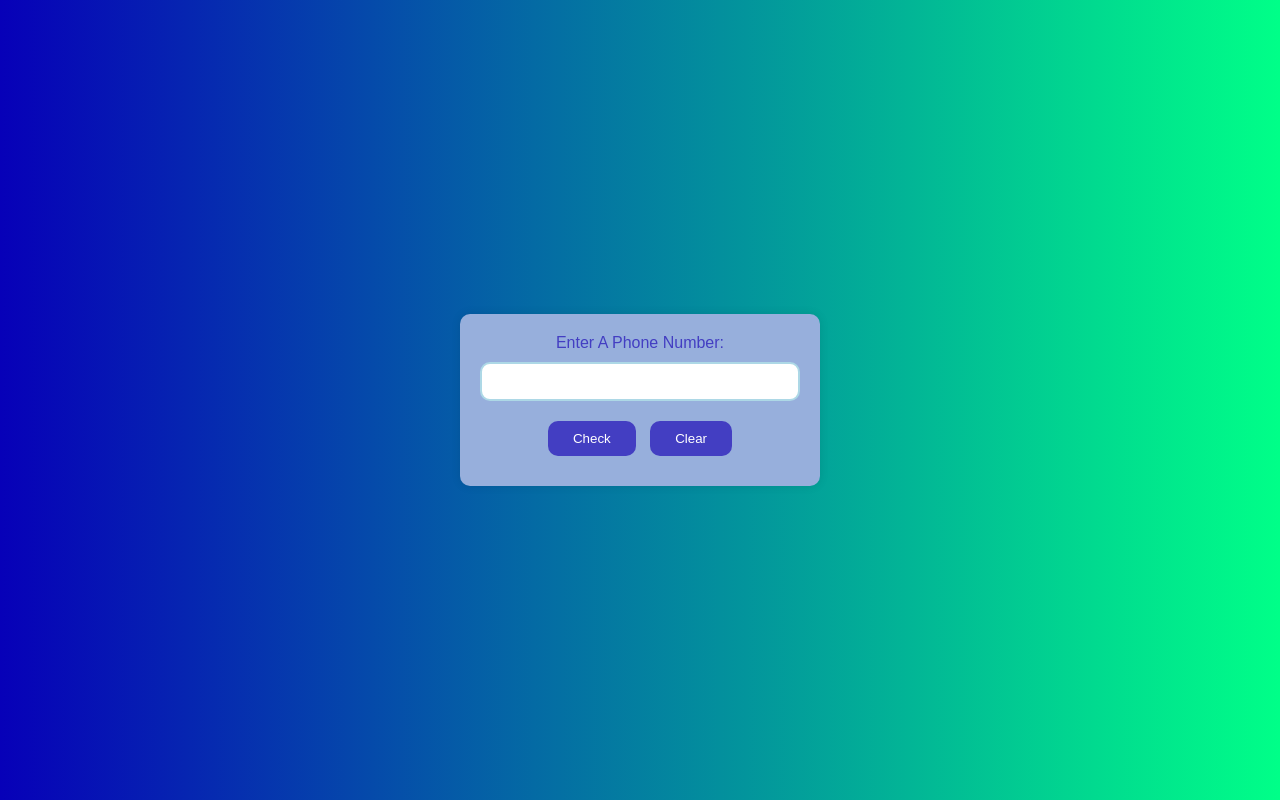
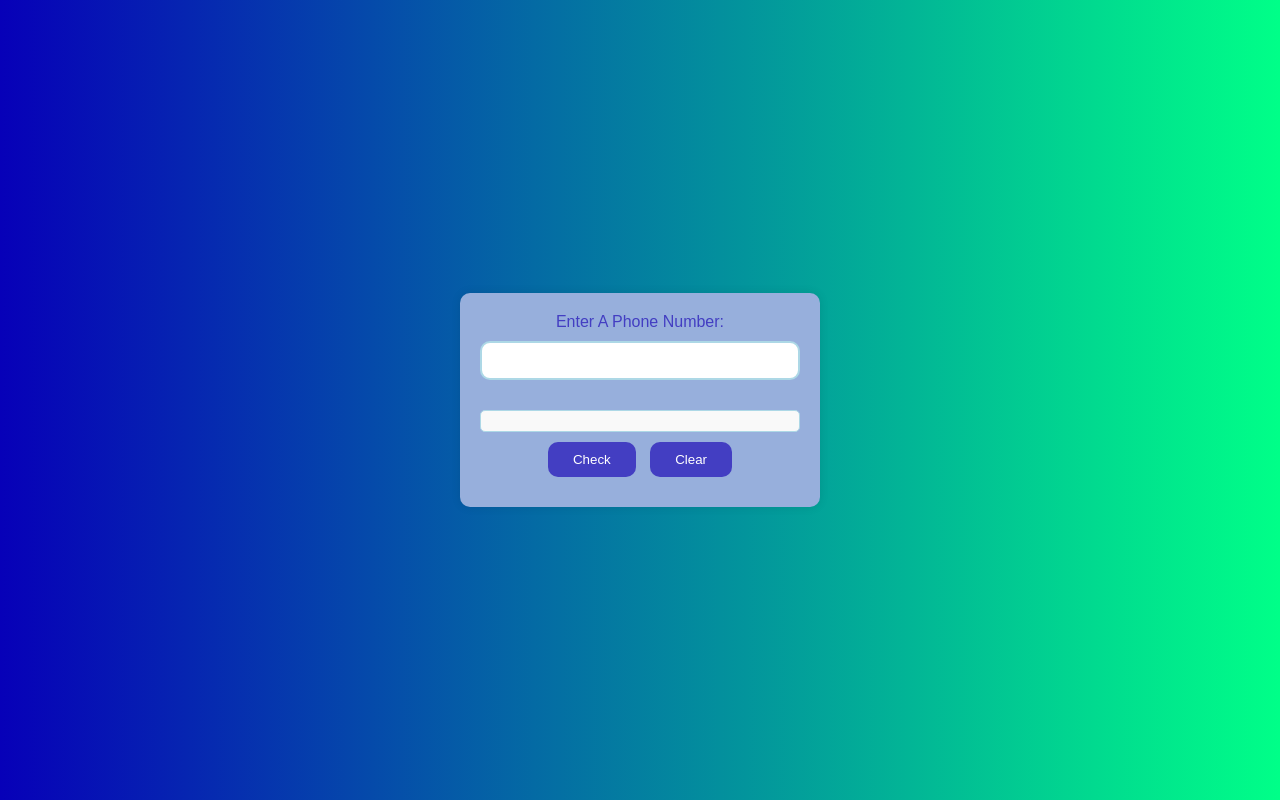
Before and after one commit to MasomRezaie/Telephone-Number-Validator, a plain HTML site: page index.html in a window 1280 px wide. Drawn offline with Linux system fonts and the light colour scheme.

Commit message:
styled the div class

```diff
--- a/styles.css
+++ b/styles.css
@@ -39,10 +39,10 @@ button {
   border-radius: 10px;
 }
 
-/* #results-div {
+#results-div {
   margin-top: 20px;
   padding: 10px;
   border: 1px solid lightblue;
   border-radius: 5px;
   background-color: #f9f9f9;
-} */
+}
```
